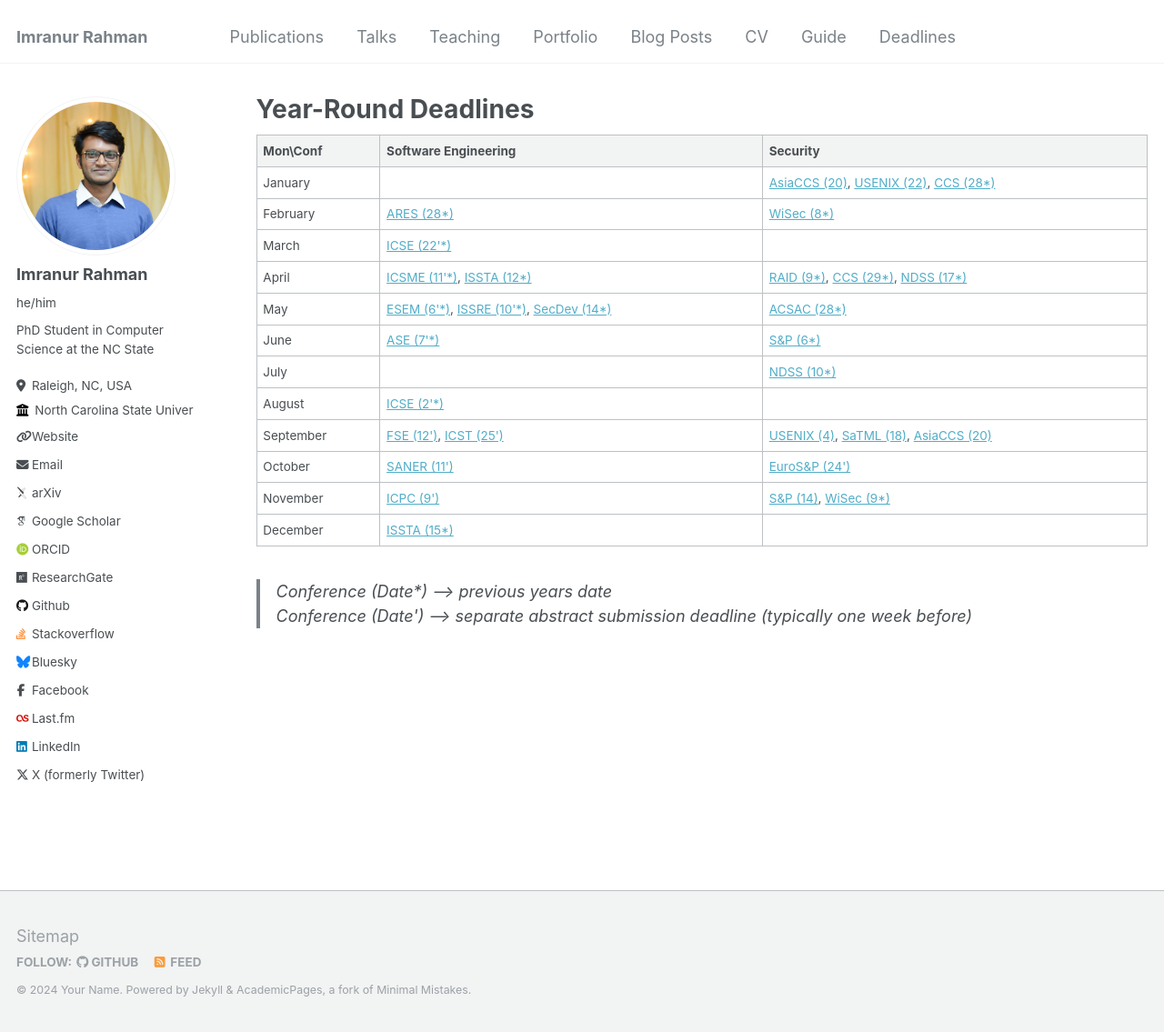
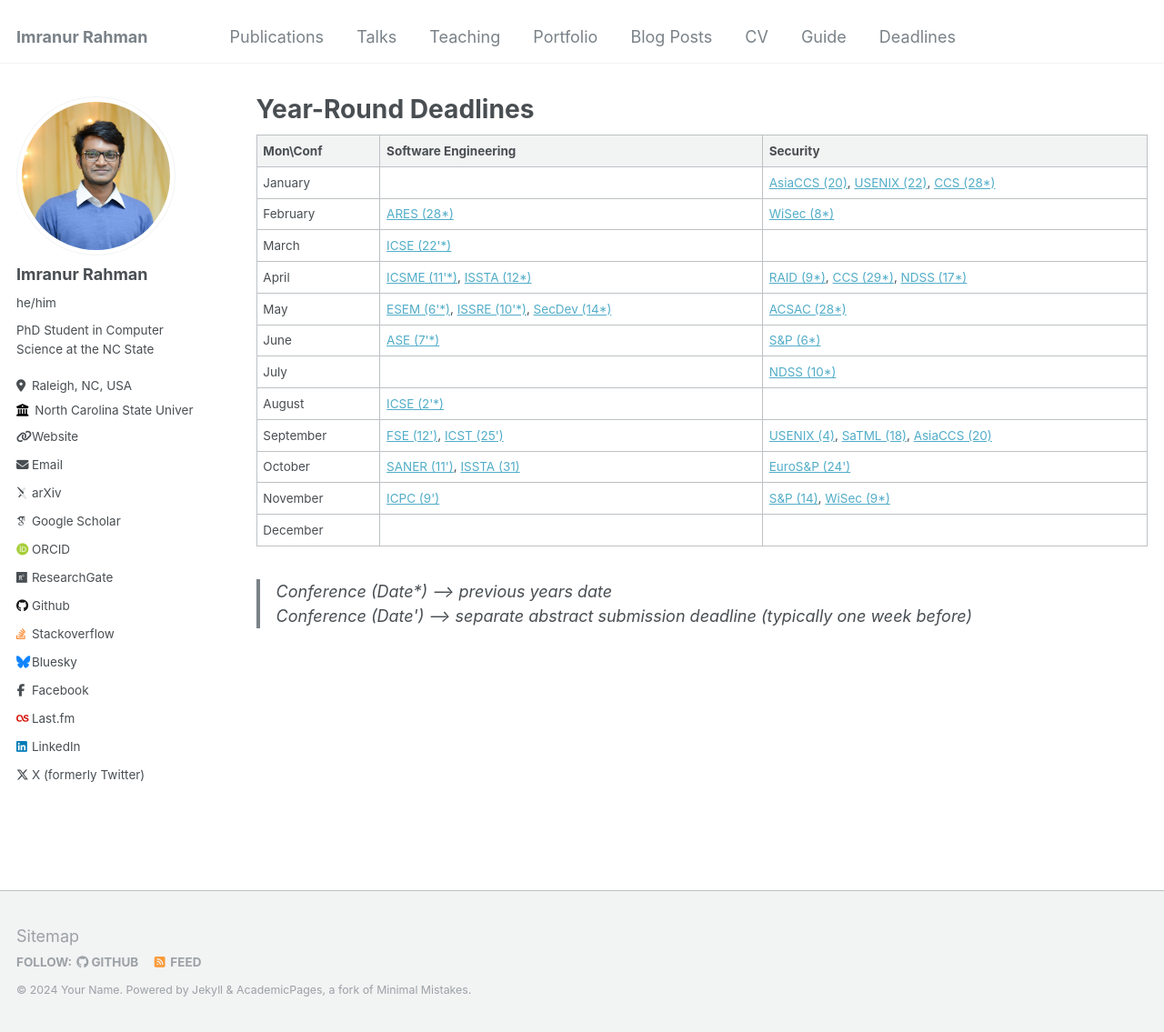
Before and after one commit to imranur-rahman/imranur-rahman.github.io, a Jekyll site: the page built from _pages/deadlines.md, in a window 1280 px wide and 1135 px high. Shown: the whole window at 91% size. Built offline with Jekyll 4.4.1, drawn with Linux system fonts in a browser that asks for light colours; some web fonts are replaced.

Commit message:
Updated ISSTA deadline.

```diff
--- a/_pages/deadlines.md
+++ b/_pages/deadlines.md
@@ -17,9 +17,9 @@ June                | [ASE (7\'\*)](https://conf.researchr.org/home/ase-2024)
 July                |                       |  [NDSS (10\*)](https://www.ndss-symposium.org/ndss2025/submisions/call-for-papers/)
 August              | [ICSE (2\'\*)](https://conf.researchr.org/home/icse-2025)                 |
 September           | [FSE (12\')](https://conf.researchr.org/track/fse-2025/fse-2025-research-papers),  [ICST (25\')](https://conf.researchr.org/track/icst-2025/icst-2025-papers#Call-for-Papers)     | [USENIX (4)](https://www.usenix.org/conference/usenixsecurity25), [SaTML (18)](https://satml.org/participate-cfp/), [AsiaCCS (20)](https://asiaccs2025.hust.edu.vn/call-for-papers/)
-October             | [SANER (11\')](https://conf.researchr.org/track/saner-2025/saner-2025-papers)                | [EuroS&P (24\')](https://eurosp2025.ieee-security.org/cfp.html)
+October             | [SANER (11\')](https://conf.researchr.org/track/saner-2025/saner-2025-papers), [ISSTA (31)](https://conf.researchr.org/track/issta-2025/issta-2025-papers#Call-for-Papers)                | [EuroS&P (24\')](https://eurosp2025.ieee-security.org/cfp.html)
 November            |  [ICPC (9\')](https://conf.researchr.org/track/icpc-2025/icpc-2025-research)          | [S&P (14)](https://sp2025.ieee-security.org/cfpapers.html), [WiSec (9\*)](https://wisec2024.kaist.ac.kr/)
-December            | [ISSTA (15\*)](https://conf.researchr.org/home/issta-2024)                      |
+December            |                       |
 
 
 
```
